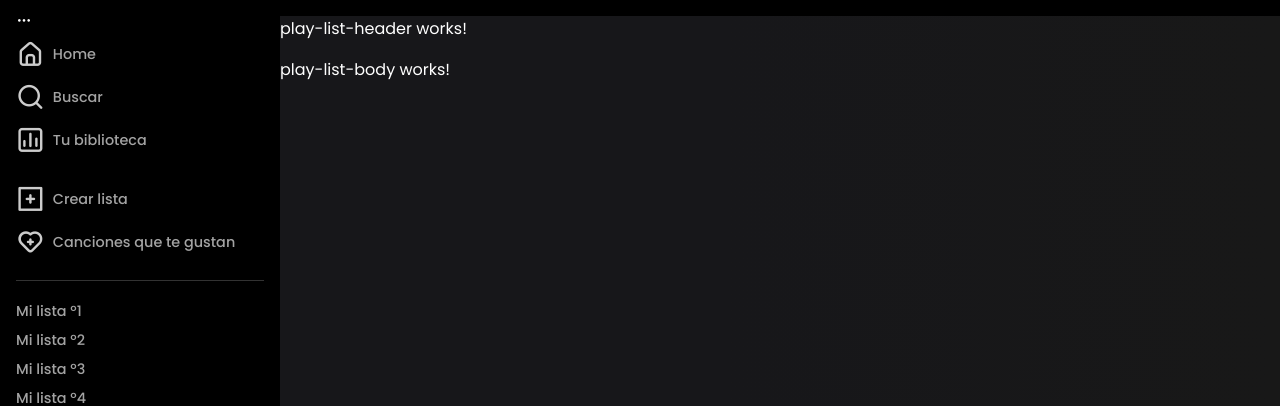
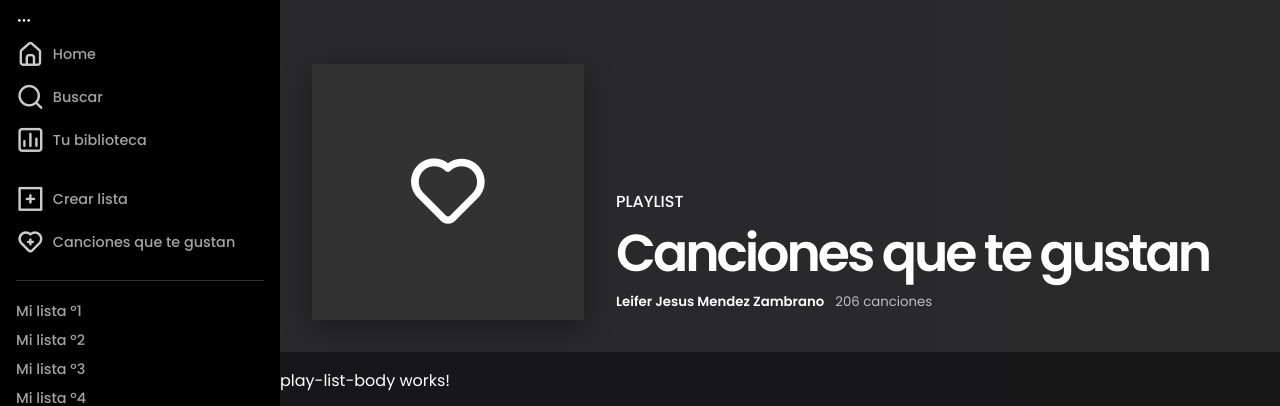
Before and after one commit to GeovannyAlExRs/song-app, an Angular app: page /favorites in a window 1280 px wide. Shown: the top 406 px of the page. Built offline with nearby package versions, Linux system fonts and the light colour scheme.

Commit message:
add style CSS mockup to HTML of play-list-header

```diff
--- a/src/app/shared/components/play-list-header/play-list-header.component.css
+++ b/src/app/shared/components/play-list-header/play-list-header.component.css
@@ -0,0 +1,57 @@
+.play-list-header {
+  display: flex;
+  height: 18rem;
+  width: 100%;
+  padding-top: 3rem;
+  padding-bottom: 1rem;
+  background-color: #ffffff14;
+}
+
+.content-text {
+  padding: 1.5rem 0;
+  display: flex;
+  flex-direction: column;
+  justify-content: flex-end;
+}
+
+.cover {
+  position: relative;
+  width: 17rem;
+  padding: 1rem 2rem;
+  display: flex;
+  justify-content: center;
+}
+
+.cover .cover-mock {
+  height: 100%;
+  width: 18rem;
+  display: flex;
+  align-self: center;
+  justify-content: center;
+  align-items: center;
+  font-size: 5.5rem;
+  background-color: var(--color-2);
+  box-shadow: var(--shadow-1);
+}
+
+.content-text .title,
+.content-text .sub-title {
+  margin: 0;
+  font-weight: 600;
+}
+
+.content-text .title {
+  font-size: 3.25rem;
+  letter-spacing: -3px;
+}
+
+.content-text .small-text {
+  text-transform: uppercase;
+  font-weight: 500;
+}
+
+.content-text .count-tracks {
+  font-weight: 300;
+  opacity: .7;
+  padding-left: .5rem;
+}
--- a/src/app/shared/components/play-list-header/play-list-header.component.html
+++ b/src/app/shared/components/play-list-header/play-list-header.component.html
@@ -1 +1,12 @@
-<p>play-list-header works!</p>
+<div class="play-list-header">
+  <div class="cover">
+      <div class="cover-mock">
+          <i class="uil uil-heart"></i>
+      </div>
+  </div>
+  <div class="content-text">
+      <div class="small-text">Playlist</div>
+      <h1 class="title">Canciones que te gustan</h1>
+      <h5 class="sub-title">Leifer Jesus Mendez Zambrano <span class="count-tracks">206 canciones</span> </h5>
+  </div>
+</div>
```
